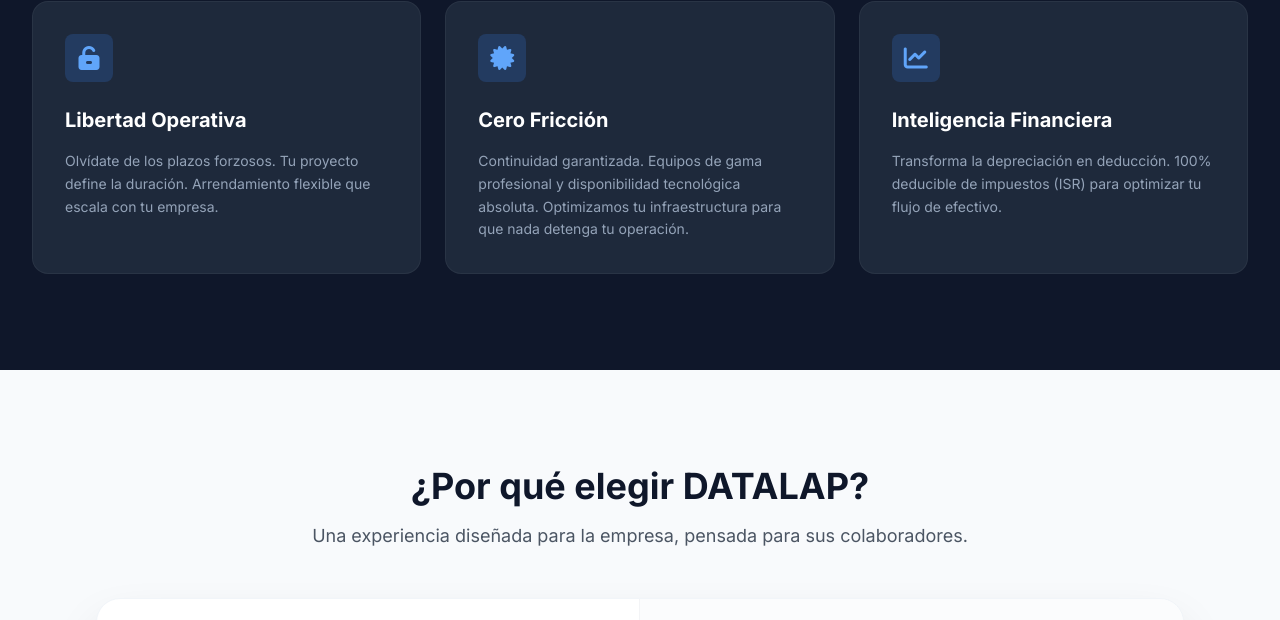
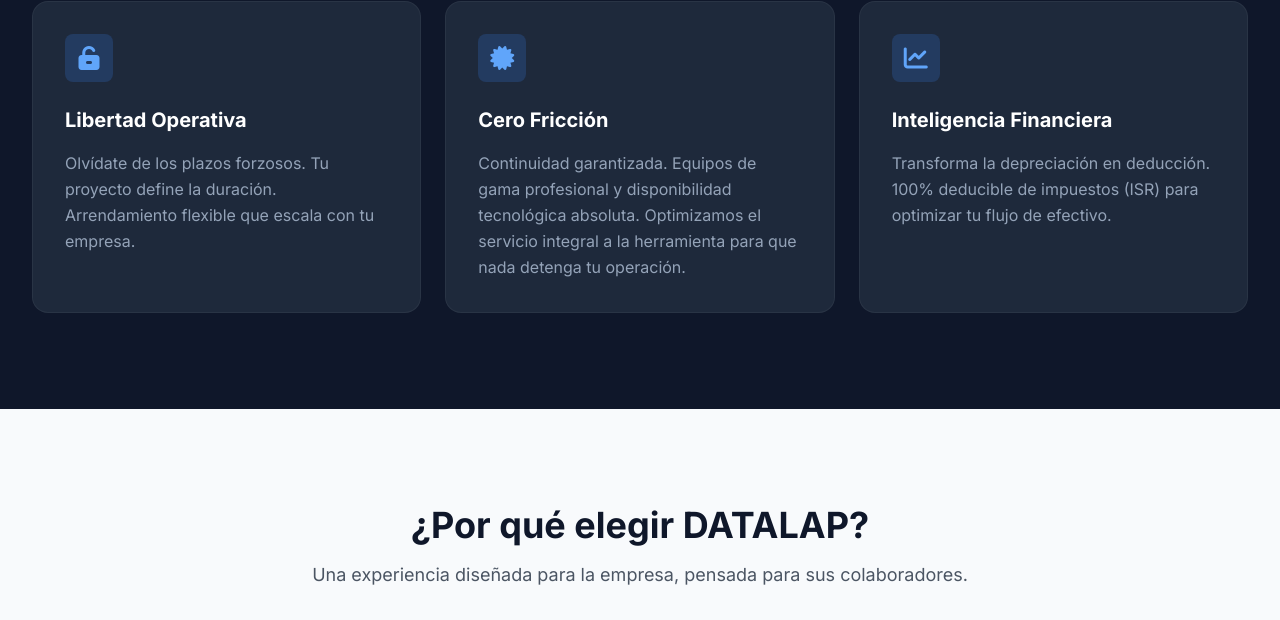
Before and after one commit to Pepelwapo/datalap_web, a plain HTML site: page index.html in a window 1280 px wide. Shown: the part 1510-2130 px from the top of the page. Drawn offline with nearby package versions, Linux system fonts and the light colour scheme.

Commit message:
Afina texto descriptivo en pagina web. Header/ tamano de letra en diferenciales, quitar palabra infraestrututa

```diff
--- a/index.html
+++ b/index.html
@@ -99,7 +99,7 @@
                     <span class="text-brand-accent">no un contrato.</span>
                 </h1>
                 <p class="mt-4 max-w-2xl mx-auto text-xl text-text-gray mb-10">
-                    Transformamos la infraestructura tecnológica en una ventaja competitiva.
+                    Transformamos la provisión de tecnología en una ventaja competitiva.
                     Arrendamiento de laptops empresariales flexible, hardware de gama alta sin CAPEX y sin fricción operativa.
                 </p>
             </div>
@@ -151,21 +151,21 @@
                         <i class="fas fa-unlock-alt text-2xl"></i>
                     </div>
                     <h4 class="text-xl font-bold text-white mb-4">Libertad Operativa</h4>
-                    <p class="text-text-gray text-sm leading-relaxed">Olvídate de los plazos forzosos. Tu proyecto define la duración. Arrendamiento flexible que escala con tu empresa.</p>
+                    <p class="text-text-gray text-base leading-relaxed">Olvídate de los plazos forzosos. Tu proyecto define la duración. Arrendamiento flexible que escala con tu empresa.</p>
                 </div>
                 <div class="bg-brand-card p-8 rounded-2xl border border-white/5 hover:border-brand-accent/50 transition-all group">
                     <div class="w-12 h-12 bg-blue-500/20 rounded-lg flex items-center justify-center mb-6 text-blue-400 group-hover:text-brand-accent transition-colors">
                         <i class="fas fa-certificate text-2xl"></i>
                     </div>
                     <h4 class="text-xl font-bold text-white mb-4">Cero Fricción</h4>
-                    <p class="text-text-gray text-sm leading-relaxed">Continuidad garantizada. Equipos de gama profesional y disponibilidad tecnológica absoluta. Optimizamos tu infraestructura para que nada detenga tu operación.</p>
+                    <p class="text-text-gray text-base leading-relaxed">Continuidad garantizada. Equipos de gama profesional y disponibilidad tecnológica absoluta. Optimizamos el servicio integral a la herramienta para que nada detenga tu operación.</p>
                 </div>
                 <div class="bg-brand-card p-8 rounded-2xl border border-white/5 hover:border-brand-accent/50 transition-all group">
                     <div class="w-12 h-12 bg-blue-500/20 rounded-lg flex items-center justify-center mb-6 text-blue-400 group-hover:text-brand-accent transition-colors">
                         <i class="fas fa-chart-line text-2xl"></i>
                     </div>
                     <h4 class="text-xl font-bold text-white mb-4">Inteligencia Financiera</h4>
-                    <p class="text-text-gray text-sm leading-relaxed">Transforma la depreciación en deducción. 100% deducible de impuestos (ISR) para optimizar tu flujo de efectivo.</p>
+                    <p class="text-text-gray text-base leading-relaxed">Transforma la depreciación en deducción. 100% deducible de impuestos (ISR) para optimizar tu flujo de efectivo.</p>
                 </div>
             </div>
         </div>
@@ -368,7 +368,7 @@
     <section id="contacto" class="py-24 bg-white">
         <div class="max-w-3xl mx-auto px-4 sm:px-6 lg:px-8">
             <div class="text-center mb-12">
-                <h2 class="text-3xl font-bold text-brand-dark mb-4">¡Transforme su operación tecnológica hoy!</h2>
+                <h2 class="text-3xl font-bold text-brand-dark mb-4">¡Transforme su gestion de tu tecnología hoy!</h2>
                 <p class="text-gray-600">Diseñamos la solución ideal para su empresa. Sin CAPEX. Sin riesgos. Sin fricción.</p>
                 <p class="text-gray-400">Un especialista se pondrá en contacto con usted.</p>
 
```
